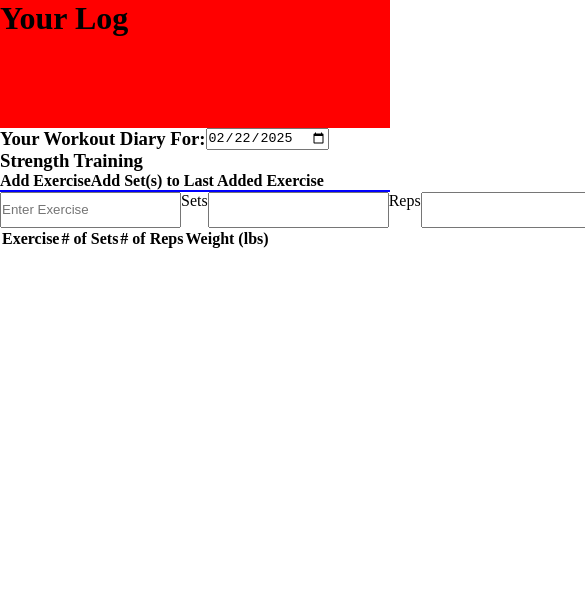
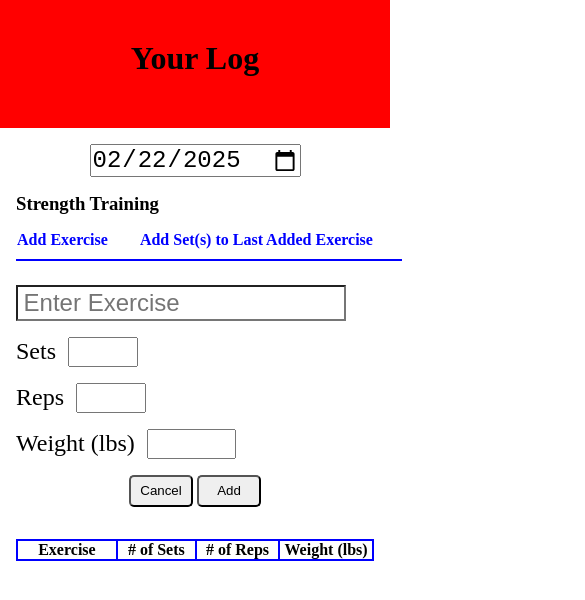
Before and after one commit to ghopkins3/Rep-Journal, a website with bundled scripts: page index.html in a window 390 px wide. Both pictures are taken after a click on the element "Add Exercise". Shown: the top 600 px of the page, 585 px wide, since content can reach past the window. Built offline with nearby package versions, Linux system fonts and the light colour scheme; files whose address does not match are found by name.

Commit message:
Update html/css for mobile view

```diff
--- a/index.html
+++ b/index.html
@@ -39,9 +39,9 @@
                 <thead>
                     <tr class="table-head-row">
                         <th class="exercise-table-heading">Exercise</th>
-                        <th class="exercise-table-heading"># of Sets</th>
-                        <th class="exercise-table-heading"># of Reps</th>
-                        <th class="exercise-table-heading">Weight (lbs)</th>
+                        <th class="sets-table-heading"># of Sets</th>
+                        <th class="reps-table-heading"># of Reps</th>
+                        <th class="weight-table-heading">Weight (lbs)</th>
                     </tr>
                 </thead>
                 <tbody id="exercise-table-body">
@@ -103,14 +103,22 @@
                     <option value="Hanging Leg Raises">Hanging Leg Raises</option>
                 </datalist>
 
-                <label for="sets" class="input-label">Sets</label>
-                <input type="number" class="number-input" id="sets-input" min="1">
-                <label for="reps" class="input-label">Reps</label>
-                <input type="number" class="number-input" id="reps-input" min="1">
-                <label for="weight" class="input-label">Weight (lbs)</label>
-                <input type="number" class="number-input" id="weight-input" min="0" step="5">
-                <button type="submit" id="add-entered-data">Add</button>
-                <button type="button" id="close-exercise-form">Cancel</button>
+                <div class="sets-input-container">
+                    <label for="sets" class="input-label">Sets</label>
+                    <input type="number" class="number-input" id="sets-input" min="1">
+                </div>
+                <div class="reps-input-container">
+                    <label for="reps" class="input-label" id="test">Reps</label>
+                    <input type="number" class="number-input" id="reps-input" min="1">
+                </div>
+                <div class="weight-input-container">
+                    <label for="weight" class="input-label">Weight (lbs)</label>
+                    <input type="number" class="number-input" id="weight-input" min="0" step="5">
+                </div>
+                <div class="add-cancel-container">
+                    <button type="button" class="exercise-form-button" id="close-exercise-form">Cancel</button>
+                    <button type="submit" class="exercise-form-button" id="add-entered-data">Add</button>
+                </div>
             </div>
         </template>
 
--- a/script.js
+++ b/script.js
@@ -1,6 +1,8 @@
 // TODO
 
-// MOBILE ACCESSIBLE
+// MOBILE ACCESSIBLE -> ::before data-cell OR simplify to exercise name and set/reps/weight,
+// bring up form when editing
+// USER AUTHENTICATION!!
 // REFACTOR ASAP
 // ADD EXERCISE TO DATALIST WHEN NEW EXERCISE ADDED
 
@@ -8,6 +10,7 @@
 // UI/UX, DESIGN, ETC
 // Skeleton html on load
 // MIGRATE TO TYPESCRIPT
+// COMPLETE HTML/CSS OVERHAUL
 
 // FEATURES SUCH AS WEIGHT LOG, RELEVANT RESOURCES, FILTER EXERCISES, OVERVIEW,
 // COMPARE TWO WORKOUTS IE WEEK VS WEEK, GRAPHWORKS, PR VIEW
--- a/styles.css
+++ b/styles.css
@@ -10,10 +10,6 @@
 }
 
 .diary-header-container {
-    display: flex;
-}
-
-.diary-header-calendar {
     display: flex;
 }
 
@@ -55,6 +51,10 @@ only adding 2.5lbs to weight
     }
 
     .diary-header-calendar {
+        display: flex;
+    }
+
+    .diary-header-calendar {
         margin-left: 4rem;
     }
 
@@ -85,6 +85,10 @@ only adding 2.5lbs to weight
     .exercise-form {
         padding-top: 1rem;
         position: absolute;
+    }
+
+    #add-entered-data {
+        float: left;
     }
 
     #exercise-search {
@@ -124,13 +128,22 @@ only adding 2.5lbs to weight
 
     table {
        border-spacing: 0;
-       margin-left: 40rem;
+       margin-left: 36rem;
     }
 
     th {
-        border: 2px solid blue;
+        border-bottom: 2px solid blue;
+        border-top: 2px solid blue;
         text-align: center;
         width: 12rem;
+    }
+
+    .exercise-table-heading {
+        border-left: 2px solid;
+    }
+
+    .weight-table-heading {
+        border-right: 2px solid blue;
     }
 
     td {
@@ -149,7 +162,7 @@ only adding 2.5lbs to weight
     }
 }
 
-@media (max-width: 360px) {
+@media (max-width: 600px) {
     .header-text {
         text-align: center;
         padding-top: 2.5rem;
@@ -157,17 +170,28 @@ only adding 2.5lbs to weight
 
     .diary-header-container {
         margin-top: 1rem;
+        justify-content: center;
     }
 
-    .diary-header-calendar {
-        margin-left: 2rem;
+    .diary-header-text {
+        display: none;
     }
 
     #date-display {
-        font-size: 1rem;
+        font-size: 1.5rem;
+    }
+
+    .strengh-header-container, h3 {
+        margin-top: 1rem;
+        margin-left: 1rem;
     }
 
     .add-exercise {
+        margin-top: 1rem;
+        justify-content: center;
+        margin-right: 1rem;
+        margin-left: 1rem;
+        gap: 2rem;
         color: blue;
         -webkit-touch-callout: none;
         -webkit-user-select: none;
@@ -177,55 +201,121 @@ only adding 2.5lbs to weight
         user-select: none;
     }
 
+    #add-exercise-link {
+        text-wrap: balance;
+        text-align: center;
+
+    }
+
+    #add-sets-link {
+        text-wrap: balance;
+        text-align: center;
+
+    }
+
+    .add-underline {
+        margin-top: 0.6rem;
+        margin-left: 1rem;
+        margin-right: 1rem;
+        width: 24rem;
+        min-width: 24rem;
+        max-width: 24rem;
+    }
+
     .exercise-form {
-        padding-top: 1rem;
-        position: absolute;
+        flex-direction: column;
+        margin-top: 1.5rem;
+        align-self: center;
+        justify-content: center;
+
     }
 
     #exercise-search {
-        padding-left: 0.5rem;
-        width: 12rem;
-        height: 1.5rem;
+        width: 20rem;
+        margin-left: 1rem;
+        height: 2rem;
         background-color: white;
         color: black;
         font-size: 1.5rem;
         outline: none;
         caret-color: auto;
+        padding-left: 0.35rem;
+
+    }
+
+    .sets-input-container {
+        margin-top: 1rem;
+        margin-left: 1rem;
+    }
+
+    .reps-input-container {
+        margin-top: 1rem;
+        margin-left: 1rem;
+    }
+
+    .weight-input-container {
+        margin-top: 1rem;
+        margin-left: 1rem;
+    }
+
+    .add-cancel-container {
+        margin-top: 1rem;
+        align-self: center;
     }
 
     .input-label {
-        margin-left: 2rem;
-        align-self: center;
         font-size: 1.5rem;
     }
 
     .number-input {
+        width: 3.75rem;
+        font-size: 1.35rem;
         margin-left: 0.5rem;
-        background-color: white;
-        width: 3rem;
-        font-size: 1.15rem;
-        padding-left: 0.5rem;
-        outline: none;
-        caret-color: auto;
+        padding-left: 0.35rem;
     }
 
-    #close-exercise-form {
+    .exercise-form-button {
         width: 4rem;
+        height: 2rem;
+        border-radius: 5px;
+    }
+
+    .exercise-form-button:active {
+        border: 2px solid black;
     }
 
     .exercise-table-container {
-        margin-top: 4rem;
+        margin-top: 2rem;
+        margin-left: 1rem;
+        margin-right: 1rem;
     }
 
     table {
-       border-spacing: 0;
-       margin-left: 40rem;
+        border-collapse: collapse;
     }
 
     th {
-        border: 2px solid blue;
+        border-bottom: 2px solid blue;
+        border-top: 2px solid blue;
         text-align: center;
         width: 12rem;
+    }
+
+    .exercise-table-heading {
+        border-left: 2px solid blue;
+        border-right: 2px solid blue;
+    }
+
+    .sets-table-heading {
+        border-right: 2px solid blue;
+    }
+
+    .reps-table-heading {
+        border-right: 2px solid blue;
+    }
+
+    .weight-table-heading {
+        border-right: 2px solid blue;
     }
 
     td {
```
